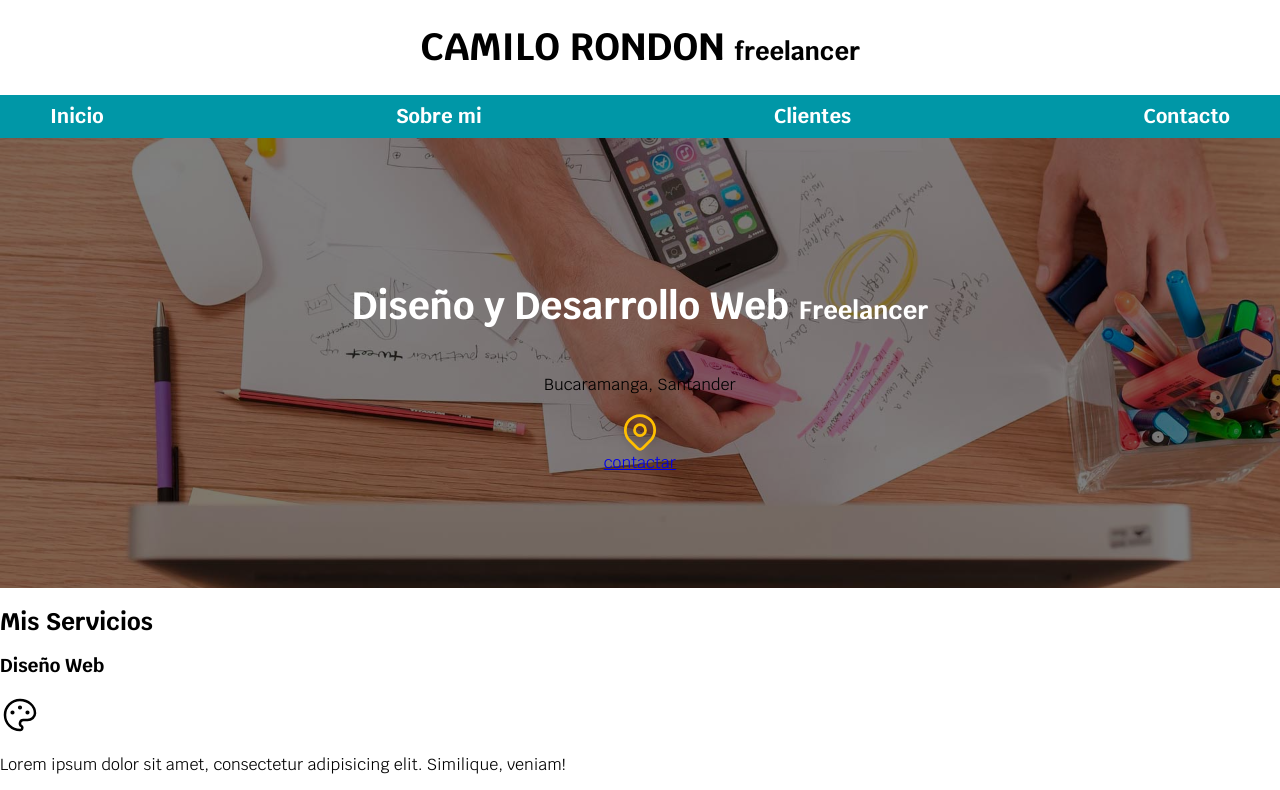
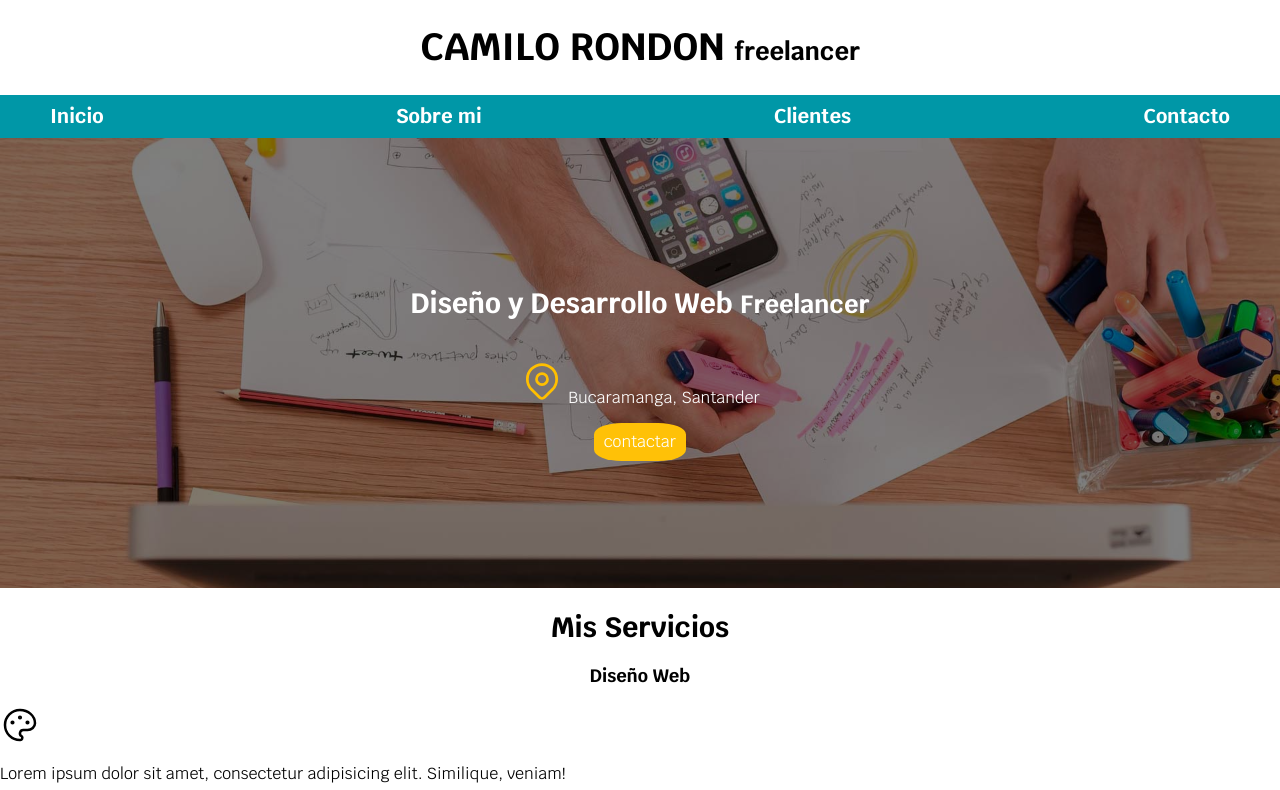
Before and after one commit to CamiloRondonDev/Freelancer_Web, a plain HTML site: page index.html in a window 1280 px wide. Shown: the top 790 px of the page. Drawn offline with Linux system fonts and the light colour scheme.

Commit message:
AJUSTE - Se organizo el código

```diff
--- a/css/styles.css
+++ b/css/styles.css
@@ -18,24 +18,32 @@ body{
     font-size: 16px;
     font-family: 'Krub', sans-serif;
 }
-.titulo{
+
+h1{
+    font-size: 3.8rem;
+}
+
+h2{
+    font-size: 2.8rem;
+}
+h3{
+    font-size: 1.8rem;
+}
+
+h1,h2,h3{
     text-align: center;
-    font-size: 3.8rem;
-   /*  color: var(--primario); /* forma de poner las variables */
+}
 
-
-}
 .titulo span{
     font-size: 2.5rem;
+    /*  color: var(--primario); /* forma de poner las variables */
 }
-
 .contenedor{
     max-width: 120rem;
     margin: 0 auto;
 }
 
 .nav-bg{
-
     background-color: var(--secundario);
 }
 
@@ -71,7 +79,7 @@ align-items: center;/* para utilizar cuando sea column */
     background-image:url(../imagenes/hero.jpg);
     background-repeat: no-repeat;
     background-size: cover;
-     height: 450px;
+    height: 450px;
     position: relative;
 }
 
@@ -85,10 +93,16 @@ align-items: center;/* para utilizar cuando sea column */
     flex-direction: column;
     align-items: center;
     justify-content: center;
-
 }
 
 .contenido-hero h2,
-.contenido-herop{
+.contenido-hero p{
     color: var(--blanco);
 }
+.contenido-hero a{
+    text-decoration: none;
+    color: var(--blanco);
+    padding: 1rem;
+    background-color: var(--primario);
+    border-radius: 30%;
+}
--- a/index.html
+++ b/index.html
@@ -1,4 +1,3 @@
-
 <!DOCTYPE html>
 <html lang="en">
 <head>
@@ -30,16 +29,14 @@
     <section class="hero">
         <div class="contenido-hero">
             <H2 class="titulo">Diseño y Desarrollo Web <span>Freelancer</span></H2>
-            <P>Bucaramanga, Santander</P>
-
-            <svg xmlns="http://www.w3.org/2000/svg" class="icon icon-tabler icon-tabler-map-pin" width="44" height="44"
+            <P><svg xmlns="http://www.w3.org/2000/svg" class="icon icon-tabler icon-tabler-map-pin" width="44" height="44"
                     viewBox="0 0 24 24" stroke-width="1.5" stroke="#ffbf00" fill="none" stroke-linecap="round"
                     stroke-linejoin="round">
                     <path stroke="none" d="M0 0h24v24H0z" fill="none" />
                     <circle cx="12" cy="11" r="3" />
                     <path d="M17.657 16.657l-4.243 4.243a2 2 0 0 1 -2.827 0l-4.244 -4.243a8 8 0 1 1 11.314 0z" />
                 </svg>
-
+                Bucaramanga, Santander</P>
             <a href="#">contactar</a>
         </div>
     </section>
```
Lines whose indentation alone changed are shown as unchanged.
